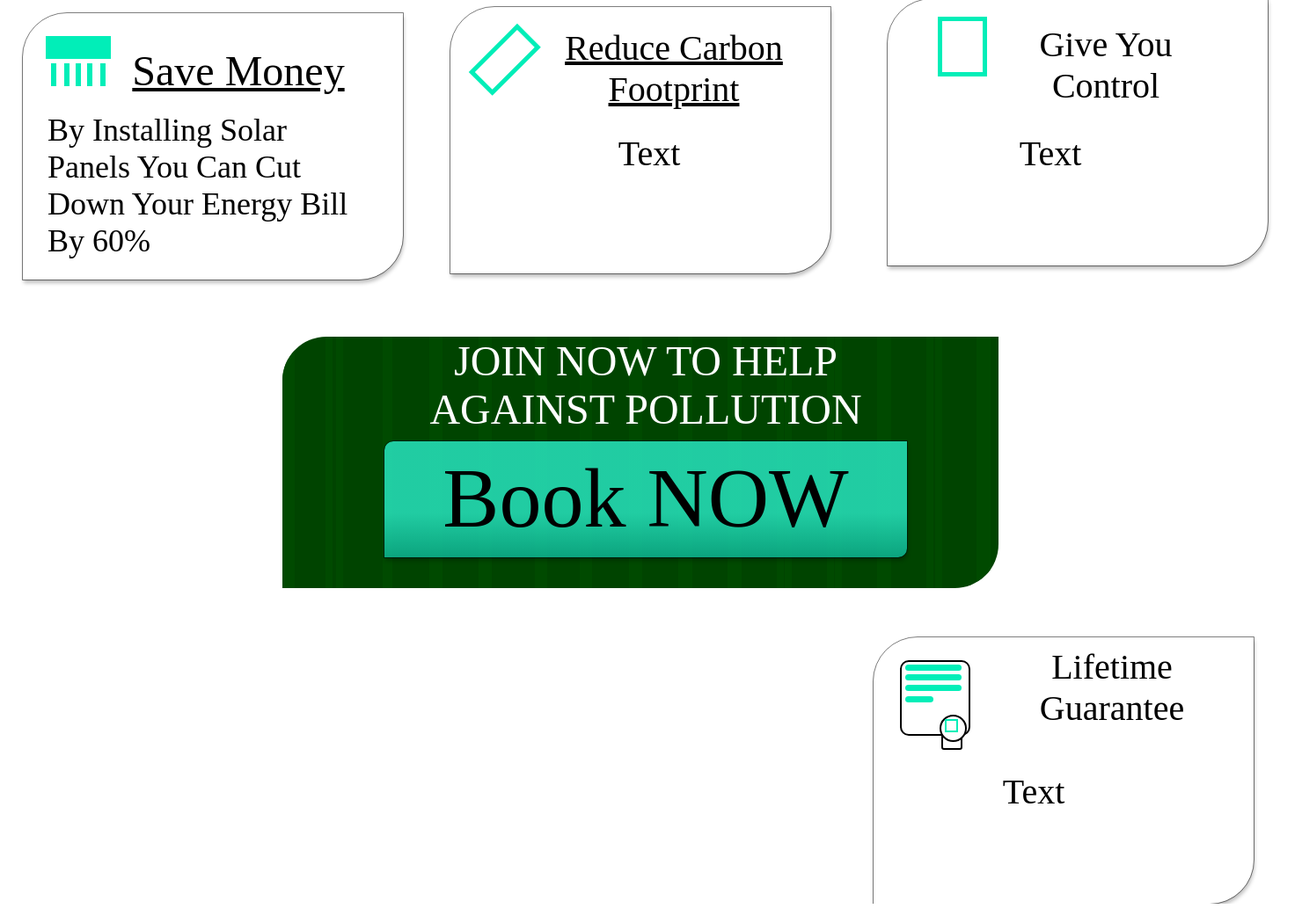
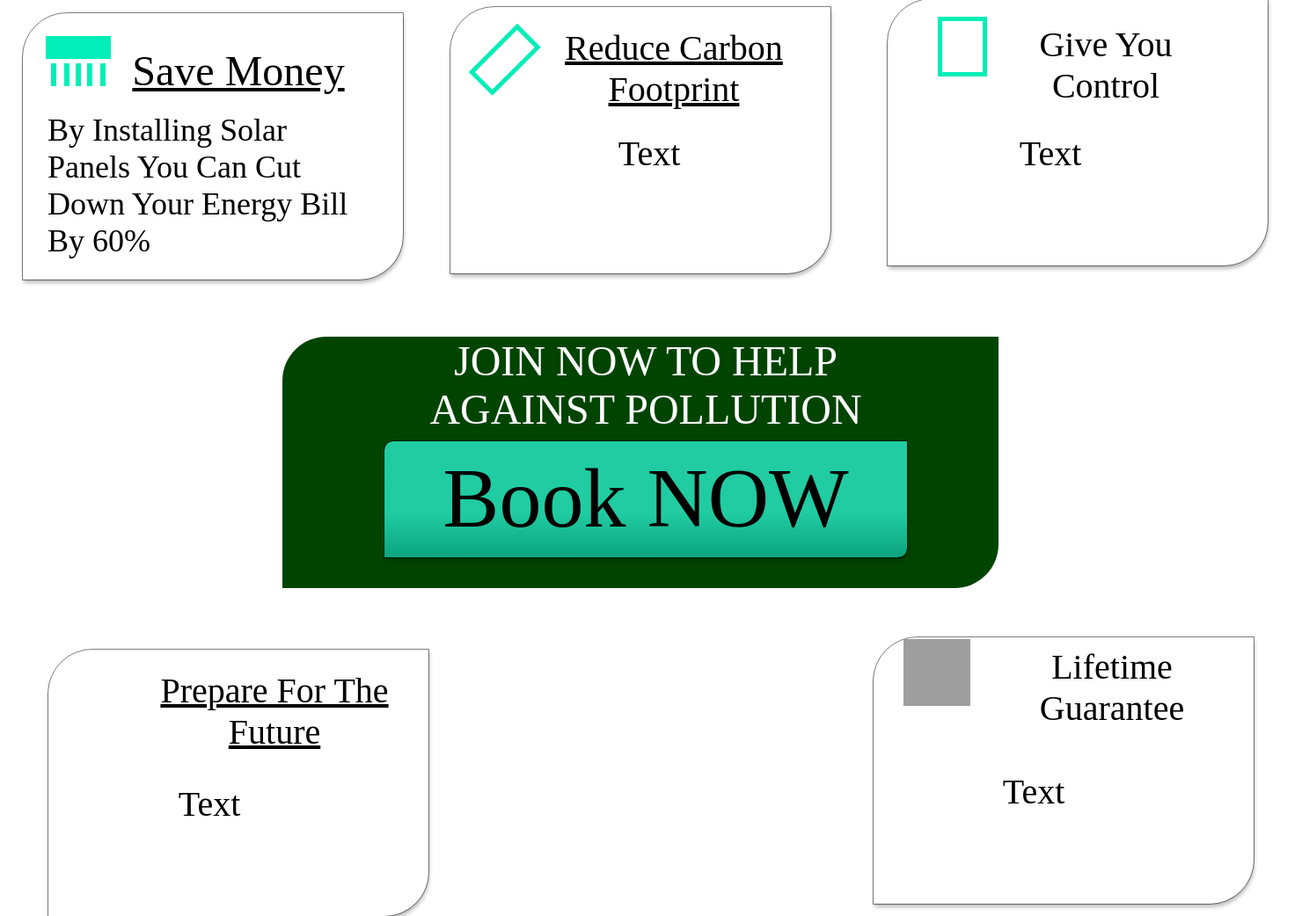
Before and after one commit to khanya-mcfadden/task2_programing_16060_Malgas-McFadden_K, a Flask app: page / in a window 1480 px wide. Shown: the part 1236-2278 px from the top of the page at 88% size. Run offline with Flask 3, Linux system fonts and the light colour scheme; grey boxes are pictures that could not be loaded.

Commit message:
Add SVG graphic for enhanced visual design

```diff
--- a/flaskr/templates/index.html
+++ b/flaskr/templates/index.html
@@ -108,54 +108,25 @@
 <div style="width: 100%; height: 100%; position: relative">
 
   <!-- solar background -->
-  <img src="/static/Topology-solar.svg" style="width: 100%; height: 100%; position: absolute; object-fit: cover; object-position: center;"/>
+  <img src="flaskr/static/Topology-solar.png" style="width: 100%; height: 100%; position: absolute; object-fit: cover; object-position: center;"/>
 
 <!-- solar text -->
+<div style="width: 100%; height: 100%; position: relative">
+
   <div style="width: 1352px; height: 134px; left: 47px; top: 57px; position: absolute; text-align: center; color: black; font-size: 96px; font-family: Source Serif Pro; font-weight: 400; text-transform: capitalize; word-wrap: break-word">what going solar dose for you</div>
   <div style="width: 453px; height: 37px; left: 496px; top: 0px; position: absolute; text-align: center; color: #EE5666; font-size: 32px; font-family: Source Serif Pro; font-weight: 400; text-transform: capitalize; word-wrap: break-word">why should you care?<br/></div>
+  <!-- solar text  lifetime-->
   <div style="width: 432px; height: 303px; left: 985px; top: 964px; position: absolute; background: white; box-shadow: 1px 4px 4px rgba(0, 0, 0, 0.25); border-top-left-radius: 50px; border-bottom-right-radius: 50px; outline: 0.50px rgba(0, 0, 0, 0.50) solid; outline-offset: -0.25px"></div>
   <div style="width: 296px; height: 108px; left: 1019px; top: 1116px; position: absolute; text-align: center; color: black; font-size: 40px; font-family: Source Serif Pro; font-weight: 400; text-transform: capitalize; word-wrap: break-word">text</div>
   <div style="width: 220px; height: 100px; left: 1146px; top: 974px; position: absolute; text-align: center; color: black; font-size: 40px; font-family: Source Serif Pro; font-weight: 400; text-transform: capitalize; word-wrap: break-word">lifetime guarantee </div>
-    <div style="width: 76px; height: 82px; left: 1015px; top: 990px; position: absolute; border-radius: 10px; border: 2.50px black solid"></div>
-    <div style="width: 64px; height: 6.72px; left: 1021px; top: 994.80px; position: absolute; background: #01EEB8; border-radius: 10px"></div>
-    <div style="width: 64px; height: 6.72px; left: 1021px; top: 1006.31px; position: absolute; background: #01EEB8; border-radius: 10px"></div>
-    <div style="width: 64px; height: 6.72px; left: 1021px; top: 1017.83px; position: absolute; background: #01EEB8; border-radius: 10px"></div>
-    <div style="width: 32px; height: 6.72px; left: 1021px; top: 1031.26px; position: absolute; background: #01EEB8; border-radius: 10px"></div>
-    <div style="width: 20px; height: 30px; left: 1064px; top: 1060px; position: absolute; background: white; border-radius: 1px; outline: 2.50px black solid"></div>
-    <div style="width: 27px; height: 27px; left: 1060px; top: 1052px; position: absolute; background: white; border-radius: 9999px; border: 2.50px black solid"></div>
-    <div style="width: 13px; height: 13px; left: 1067px; top: 1058px; position: absolute; outline: 2px #01EEB8 solid; outline-offset: -1px"></div>
-    <!-- solar text -->
+
+  <!-- solar icon lifetime-->
+  <img src="flaskr/static/Group 1.png" style="width: 76px; height: 76px; left: 1019px; top: 966px; position: absolute; overflow: hidden"/>
+  <!-- solar text  center -->
   <div style="width: 814px; height: 286px; left: 313px; top: 622px; position: absolute; background: #004400; overflow: hidden; border-top-left-radius: 50px; border-bottom-right-radius: 50px">
-        <div style="width: 459.26px; height: 481.18px; left: 1092.74px; top: -224px; position: absolute; outline: 8.29px #004A00 solid; outline-offset: -4.14px"></div>
-        <div style="width: 459.26px; height: 481.18px; left: 1048.36px; top: -191.26px; position: absolute; outline: 8.29px #004A00 solid; outline-offset: -4.14px"></div>
-        <div style="width: 459.26px; height: 481.18px; left: 1001.87px; top: -161.11px; position: absolute; outline: 8.29px #004A00 solid; outline-offset: -4.14px"></div>
-        <div style="width: 459.26px; height: 481.18px; left: 953.05px; top: -134.29px; position: absolute; outline: 8.29px #004A00 solid; outline-offset: -4.14px"></div>
-        <div style="width: 459.26px; height: 481.18px; left: 901.79px; top: -111.66px; position: absolute; outline: 8.29px #004A00 solid; outline-offset: -4.14px"></div>
-        <div style="width: 459.26px; height: 481.18px; left: 848.24px; top: -94.11px; position: absolute; outline: 8.29px #004A00 solid; outline-offset: -4.14px"></div>
-        <div style="width: 459.26px; height: 481.18px; left: 792.89px; top: -82.25px; position: absolute; outline: 8.29px #004A00 solid; outline-offset: -4.14px"></div>
-        <div style="width: 459.26px; height: 481.18px; left: 736.45px; top: -76.15px; position: absolute; outline: 8.29px #004A00 solid; outline-offset: -4.14px"></div>
-        <div style="width: 459.26px; height: 481.18px; left: 679.63px; top: -75.18px; position: absolute; outline: 8.29px #004A00 solid; outline-offset: -4.14px"></div>
-        <div style="width: 459.26px; height: 481.18px; left: 622.91px; top: -78.28px; position: absolute; outline: 8.29px #004A00 solid; outline-offset: -4.14px"></div>
-        <div style="width: 459.26px; height: 481.18px; left: 566.45px; top: -84.26px; position: absolute; outline: 8.29px #004A00 solid; outline-offset: -4.14px"></div>
-        <div style="width: 459.26px; height: 481.18px; left: 510.25px; top: -92px; position: absolute; outline: 8.29px #004A00 solid; outline-offset: -4.14px"></div>
-        <div style="width: 459.26px; height: 481.18px; left: 454.19px; top: -100.60px; position: absolute; outline: 8.29px #004A00 solid; outline-offset: -4.14px"></div>
-        <div style="width: 459.26px; height: 481.18px; left: 398.16px; top: -109.34px; position: absolute; outline: 8.29px #004A00 solid; outline-offset: -4.14px"></div>
-        <div style="width: 459.26px; height: 481.18px; left: 342.06px; top: -117.69px; position: absolute; outline: 8.29px #004A00 solid; outline-offset: -4.14px"></div>
-        <div style="width: 449.07px; height: 498.92px; left: 297.01px; top: -143px; position: absolute; outline: 8.29px #004A00 solid; outline-offset: -4.14px"></div>
-        <div style="width: 461.89px; height: 481.18px; left: 226.55px; top: -131.76px; position: absolute; outline: 8.29px #004A00 solid; outline-offset: -4.14px"></div>
-        <div style="width: 460.62px; height: 481.18px; left: 171.41px; top: -137.02px; position: absolute; outline: 8.29px #004A00 solid; outline-offset: -4.14px"></div>
-        <div style="width: 456.91px; height: 481.18px; left: 118.47px; top: -140.95px; position: absolute; outline: 8.29px #004A00 solid; outline-offset: -4.14px"></div>
-        <div style="width: 464.96px; height: 481.18px; left: 52.90px; top: -143.97px; position: absolute; outline: 8.29px #004A00 solid; outline-offset: -4.14px"></div>
-        <div style="width: 459.26px; height: 481.18px; left: 2.39px; top: -146.24px; position: absolute; outline: 8.29px #004A00 solid; outline-offset: -4.14px"></div>
-        <div style="width: 459.26px; height: 481.18px; left: -54.42px; top: -147.66px; position: absolute; outline: 8.29px #004A00 solid; outline-offset: -4.14px"></div>
-        <div style="width: 459.26px; height: 481.18px; left: -111.24px; top: -148.08px; position: absolute; outline: 8.29px #004A00 solid; outline-offset: -4.14px"></div>
-        <div style="width: 459.26px; height: 481.18px; left: -168.06px; top: -147.34px; position: absolute; outline: 8.29px #004A00 solid; outline-offset: -4.14px"></div>
-        <div style="width: 459.26px; height: 481.18px; left: -224.84px; top: -145.23px; position: absolute; outline: 8.29px #004A00 solid; outline-offset: -4.14px"></div>
-        <div style="width: 459.26px; height: 481.18px; left: -281.52px; top: -141.45px; position: absolute; outline: 8.29px #004A00 solid; outline-offset: -4.14px"></div>
-        <div style="width: 459.26px; height: 481.18px; left: -337.99px; top: -135.59px; position: absolute; outline: 8.29px #004A00 solid; outline-offset: -4.14px"></div>
-        <div style="width: 459.26px; height: 481.18px; left: -394.06px; top: -127.04px; position: absolute; outline: 8.29px #004A00 solid; outline-offset: -4.14px"></div>
-        <div style="width: 459.26px; height: 481.18px; left: -449.34px; top: -114.96px; position: absolute; outline: 8.29px #004A00 solid; outline-offset: -4.14px"></div>
-        <div style="width: 459.26px; height: 481.18px; left: -503px; top: -98.84px; position: absolute; outline: 8.29px #004A00 solid; outline-offset: -4.14px"></div>
+  <!-- solar text  center background-->
+  <img src="flaskr/static/Group 1.png" style="width: 76px; height: 76px; left: 1019px; top: 966px; position: absolute; overflow: hidden"/>
+
       <div style="width: 594px; height: 132px; left: 116px; top: 119px; position: absolute; background: linear-gradient(180deg, rgba(41, 238, 203, 0.80) 62%, rgba(14.10, 188.06, 157.16, 0.80) 100%); box-shadow: 1px 4px 4px rgba(0, 0, 0, 0.25); border-top-left-radius: 10px; border-bottom-right-radius: 10px; outline: 0.50px rgba(0, 0, 0, 0.50) solid; outline-offset: -0.25px"></div>
       <div style="width: 564px; height: 114px; left: 131px; top: 128px; position: absolute; text-align: center; color: black; font-size: 96px; font-family: Source Serif Pro; font-weight: 400; text-transform: capitalize; word-wrap: break-word">Book  NOW</div>
       <div style="width: 580px; height: 136px; left: 123px; top: 0px; position: absolute; text-align: center; color: white; font-size: 48px; font-family: Source Serif Pro; font-weight: 400; text-transform: capitalize; word-wrap: break-word">JOIN NOW TO HELP <br/>AGAINST POLLUTION</div>
@@ -182,6 +153,10 @@
       <div style="width: 6px; height: 26px; left: 62px; top: 31px; position: absolute; background: #01EEB8"></div>
       <div style="width: 6px; height: 26px; left: 47.49px; top: 31px; position: absolute; background: #01EEB8"></div>
   </div>
+  <div style="width: 432px; height: 303px; left: 47px; top: 978px; position: absolute; background: white; box-shadow: 1px 4px 4px rgba(0, 0, 0, 0.25); border-top-left-radius: 50px; border-bottom-right-radius: 50px; outline: 0.50px rgba(0, 0, 0, 0.50) solid; outline-offset: -0.25px"></div>
+  <div style="width: 296px; height: 108px; left: 82px; top: 1130px; position: absolute; text-align: center; color: black; font-size: 40px; font-family: Source Serif Pro; font-weight: 400; text-transform: capitalize; word-wrap: break-word">text</div>
+  <div style="width: 338px; height: 99px; left: 135px; top: 1001px; position: absolute; text-align: center; color: black; font-size: 40px; font-family: Source Serif Pro; font-weight: 400; text-decoration: underline; text-transform: capitalize; word-wrap: break-word">prepare for the future</div>
+  <div style="width: 93px; height: 99px; left: 57px; top: 984px; position: absolute"></div>
 </div>
 
 
```
Also changed, not shown: flaskr/static/Blend Group 2.svg (added), flaskr/static/Topology-solar.png (added). Lines whose indentation alone changed are shown as unchanged.
